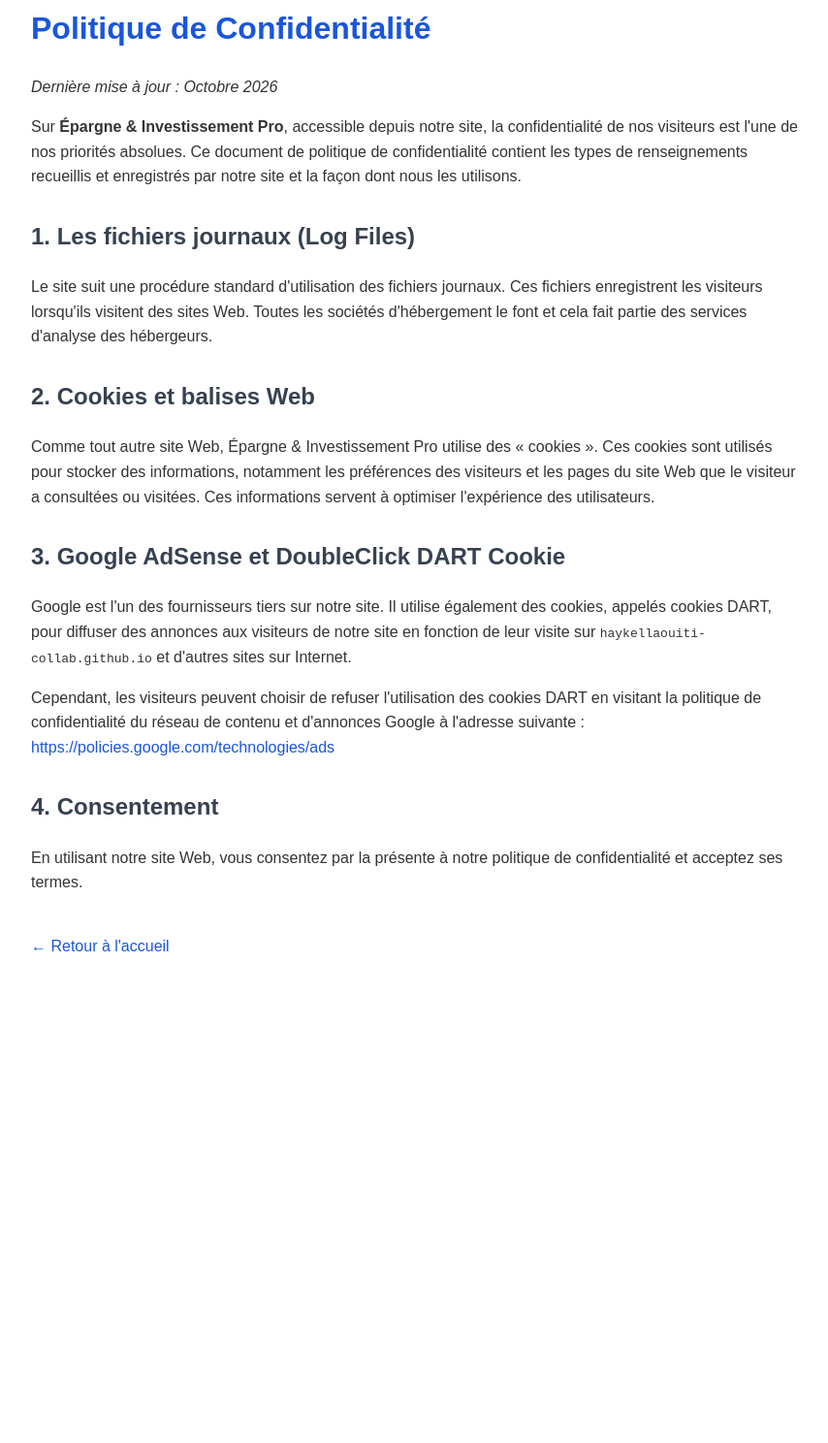
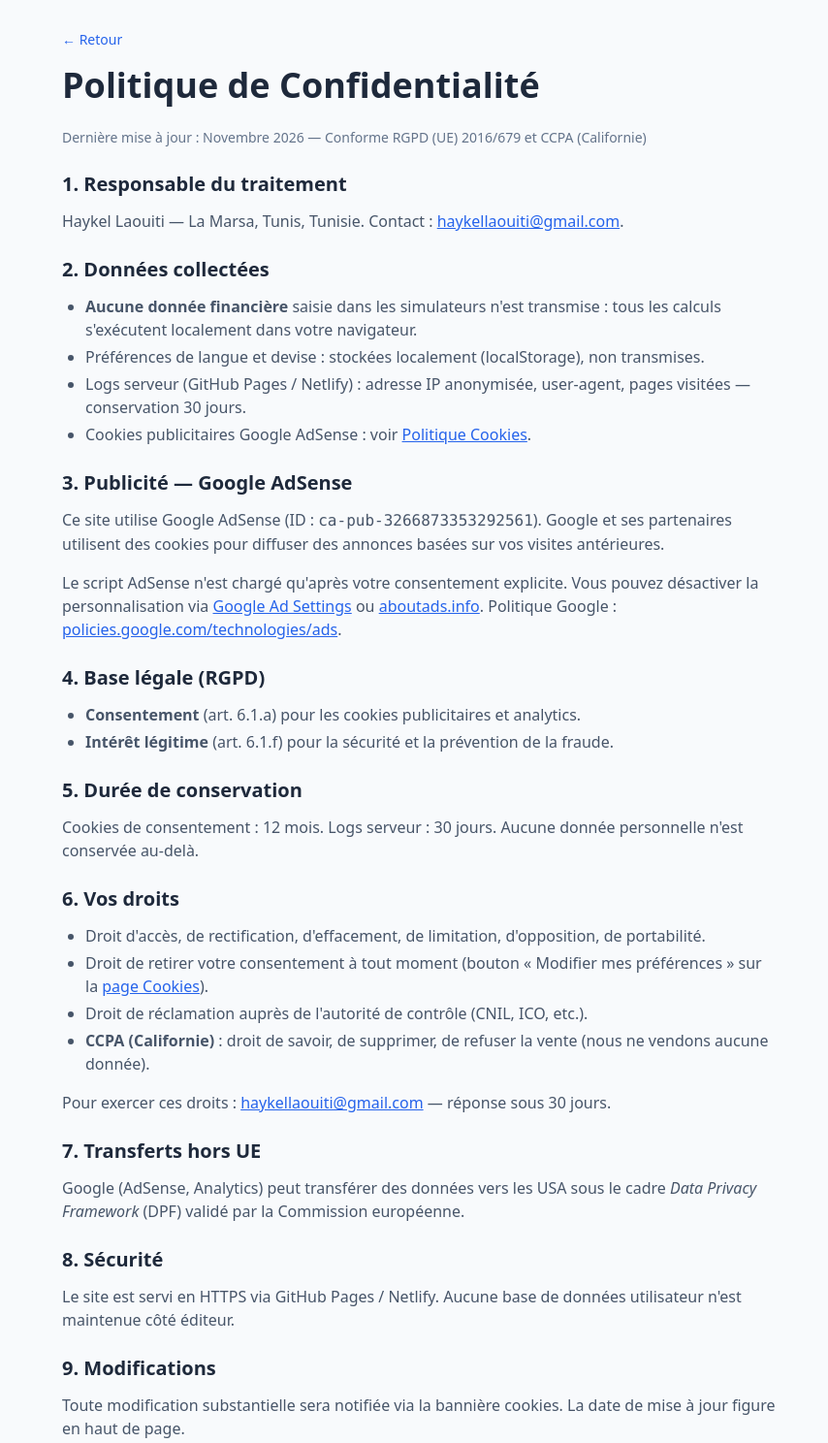
Before and after one commit to haykellaouiti-collab/haykellaouiti-collab.github.io, a plain HTML site: page privacy.html in a window 1280 px wide. Shown: the part 36-1524 px from the top of the page at 97% size, without its empty margins (208-1062 px from the left). Before the commit the page ends 1065 px from the top, so only its background shows below. Drawn offline with nearby package versions, Linux system fonts and the light colour scheme.

Commit message:
Add files via upload

```diff
--- a/privacy.html
+++ b/privacy.html
@@ -1,45 +1,69 @@
 <!DOCTYPE html>
 <html lang="fr">
 <head>
-    <meta charset="UTF-8">
-    <meta name="viewport" content="width=device-width, initial-scale=1.0">
-    <title>Politique de Confidentialité - Épargne & Investissement Pro</title>
-    <link rel="canonical" href="https://haykellaouiti-collab.github.io/privacy.html">
-    <style>
-        body {
-            font-family: Arial, sans-serif;
-            line-height: 1.6;
-            color: #333;
-            max-width: 800px;
-            margin: 40px auto;
-            padding: 0 20px;
-        }
-        h1 { color: #1a56db; }
-        h2 { color: #374151; margin-top: 30px; }
-        p, li { margin-bottom: 15px; }
-        a { color: #1a56db; text-decoration: none; }
-        a:hover { text-decoration: underline; }
-    </style>
+  <meta charset="UTF-8">
+  <meta name="viewport" content="width=device-width, initial-scale=1.0">
+  <title>Politique de Confidentialité — Épargne & Investissement Pro</title>
+  <meta name="description" content="Politique de confidentialité conforme RGPD et CCPA : données collectées, cookies AdSense, droits des utilisateurs, contact DPO.">
+  <link rel="canonical" href="https://haykellaouiti-collab.github.io/privacy.html">
+  <script src="https://cdn.tailwindcss.com"></script>
+  <script>
+    window.tailwind = window.tailwind || {};
+    window.tailwind.config = { theme: { extend: { colors: { brand: { 500:'#3b82f6',600:'#2563eb',700:'#1d4ed8' }}}}};
+  </script>
 </head>
-<body>
-    <h1>Politique de Confidentialité</h1>
-    <p><em>Dernière mise à jour : Octobre 2026</em></p>
+<body class="bg-slate-50 text-slate-800 font-sans">
+<main class="max-w-3xl mx-auto px-4 py-16">
+  <a href="index.html" class="text-brand-600 text-sm">← Retour</a>
+  <h1 class="text-4xl font-extrabold mt-4 mb-6">Politique de Confidentialité</h1>
+  <p class="text-sm text-slate-500 mb-6">Dernière mise à jour : Novembre 2026 — Conforme RGPD (UE) 2016/679 et CCPA (Californie)</p>
 
-    <p>Sur <strong>Épargne & Investissement Pro</strong>, accessible depuis notre site, la confidentialité de nos visiteurs est l'une de nos priorités absolues. Ce document de politique de confidentialité contient les types de renseignements recueillis et enregistrés par notre site et la façon dont nous les utilisons.</p>
+  <h2 class="text-xl font-bold mt-6 mb-3">1. Responsable du traitement</h2>
+  <p class="text-slate-600 mb-4">Haykel Laouiti — La Marsa, Tunis, Tunisie. Contact : <a href="mailto:haykellaouiti@gmail.com" class="text-brand-600 underline">haykellaouiti@gmail.com</a>.</p>
 
-    <h2>1. Les fichiers journaux (Log Files)</h2>
-    <p>Le site suit une procédure standard d'utilisation des fichiers journaux. Ces fichiers enregistrent les visiteurs lorsqu'ils visitent des sites Web. Toutes les sociétés d'hébergement le font et cela fait partie des services d'analyse des hébergeurs.</p>
+  <h2 class="text-xl font-bold mt-6 mb-3">2. Données collectées</h2>
+  <ul class="list-disc pl-6 text-slate-600 space-y-1 mb-4">
+    <li><strong>Aucune donnée financière</strong> saisie dans les simulateurs n'est transmise : tous les calculs s'exécutent localement dans votre navigateur.</li>
+    <li>Préférences de langue et devise : stockées localement (localStorage), non transmises.</li>
+    <li>Logs serveur (GitHub Pages / Netlify) : adresse IP anonymisée, user-agent, pages visitées — conservation 30 jours.</li>
+    <li>Cookies publicitaires Google AdSense : voir <a href="cookie-policy.html" class="text-brand-600 underline">Politique Cookies</a>.</li>
+  </ul>
 
-    <h2>2. Cookies et balises Web</h2>
-    <p>Comme tout autre site Web, Épargne & Investissement Pro utilise des « cookies ». Ces cookies sont utilisés pour stocker des informations, notamment les préférences des visiteurs et les pages du site Web que le visiteur a consultées ou visitées. Ces informations servent à optimiser l'expérience des utilisateurs.</p>
+  <h2 class="text-xl font-bold mt-6 mb-3">3. Publicité — Google AdSense</h2>
+  <p class="text-slate-600 mb-4">
+    Ce site utilise Google AdSense (ID : <code>ca-pub-3266873353292561</code>). Google et ses partenaires utilisent des cookies pour diffuser des annonces basées sur vos visites antérieures.
+  </p>
+  <p class="text-slate-600 mb-4">
+    Le script AdSense n'est chargé qu'après votre consentement explicite. Vous pouvez désactiver la personnalisation via <a href="https://adssettings.google.com" target="_blank" rel="noopener" class="text-brand-600 underline">Google Ad Settings</a> ou <a href="https://www.aboutads.info" target="_blank" rel="noopener" class="text-brand-600 underline">aboutads.info</a>.
+    Politique Google : <a href="https://policies.google.com/technologies/ads" target="_blank" rel="noopener" class="text-brand-600 underline">policies.google.com/technologies/ads</a>.
+  </p>
 
-    <h2>3. Google AdSense et DoubleClick DART Cookie</h2>
-    <p>Google est l'un des fournisseurs tiers sur notre site. Il utilise également des cookies, appelés cookies DART, pour diffuser des annonces aux visiteurs de notre site en fonction de leur visite sur <code>haykellaouiti-collab.github.io</code> et d'autres sites sur Internet.</p>
-    <p>Cependant, les visiteurs peuvent choisir de refuser l'utilisation des cookies DART en visitant la politique de confidentialité du réseau de contenu et d'annonces Google à l'adresse suivante : <a href="https://policies.google.com/technologies/ads" target="_blank" rel="noopener noreferrer">https://policies.google.com/technologies/ads</a></p>
+  <h2 class="text-xl font-bold mt-6 mb-3">4. Base légale (RGPD)</h2>
+  <ul class="list-disc pl-6 text-slate-600 space-y-1 mb-4">
+    <li><strong>Consentement</strong> (art. 6.1.a) pour les cookies publicitaires et analytics.</li>
+    <li><strong>Intérêt légitime</strong> (art. 6.1.f) pour la sécurité et la prévention de la fraude.</li>
+  </ul>
 
-    <h2>4. Consentement</h2>
-    <p>En utilisant notre site Web, vous consentez par la présente à notre politique de confidentialité et acceptez ses termes.</p>
+  <h2 class="text-xl font-bold mt-6 mb-3">5. Durée de conservation</h2>
+  <p class="text-slate-600 mb-4">Cookies de consentement : 12 mois. Logs serveur : 30 jours. Aucune donnée personnelle n'est conservée au-delà.</p>
 
-    <p style="margin-top: 40px;"><a href="index.html">← Retour à l'accueil</a></p>
+  <h2 class="text-xl font-bold mt-6 mb-3">6. Vos droits</h2>
+  <ul class="list-disc pl-6 text-slate-600 space-y-1 mb-4">
+    <li>Droit d'accès, de rectification, d'effacement, de limitation, d'opposition, de portabilité.</li>
+    <li>Droit de retirer votre consentement à tout moment (bouton « Modifier mes préférences » sur la <a href="cookie-policy.html" class="text-brand-600 underline">page Cookies</a>).</li>
+    <li>Droit de réclamation auprès de l'autorité de contrôle (CNIL, ICO, etc.).</li>
+    <li><strong>CCPA (Californie)</strong> : droit de savoir, de supprimer, de refuser la vente (nous ne vendons aucune donnée).</li>
+  </ul>
+  <p class="text-slate-600 mb-4">Pour exercer ces droits : <a href="mailto:haykellaouiti@gmail.com" class="text-brand-600 underline">haykellaouiti@gmail.com</a> — réponse sous 30 jours.</p>
+
+  <h2 class="text-xl font-bold mt-6 mb-3">7. Transferts hors UE</h2>
+  <p class="text-slate-600 mb-4">Google (AdSense, Analytics) peut transférer des données vers les USA sous le cadre <em>Data Privacy Framework</em> (DPF) validé par la Commission européenne.</p>
+
+  <h2 class="text-xl font-bold mt-6 mb-3">8. Sécurité</h2>
+  <p class="text-slate-600 mb-4">Le site est servi en HTTPS via GitHub Pages / Netlify. Aucune base de données utilisateur n'est maintenue côté éditeur.</p>
+
+  <h2 class="text-xl font-bold mt-6 mb-3">9. Modifications</h2>
+  <p class="text-slate-600 mb-4">Toute modification substantielle sera notifiée via la bannière cookies. La date de mise à jour figure en haut de page.</p>
+</main>
 </body>
 </html>
```
